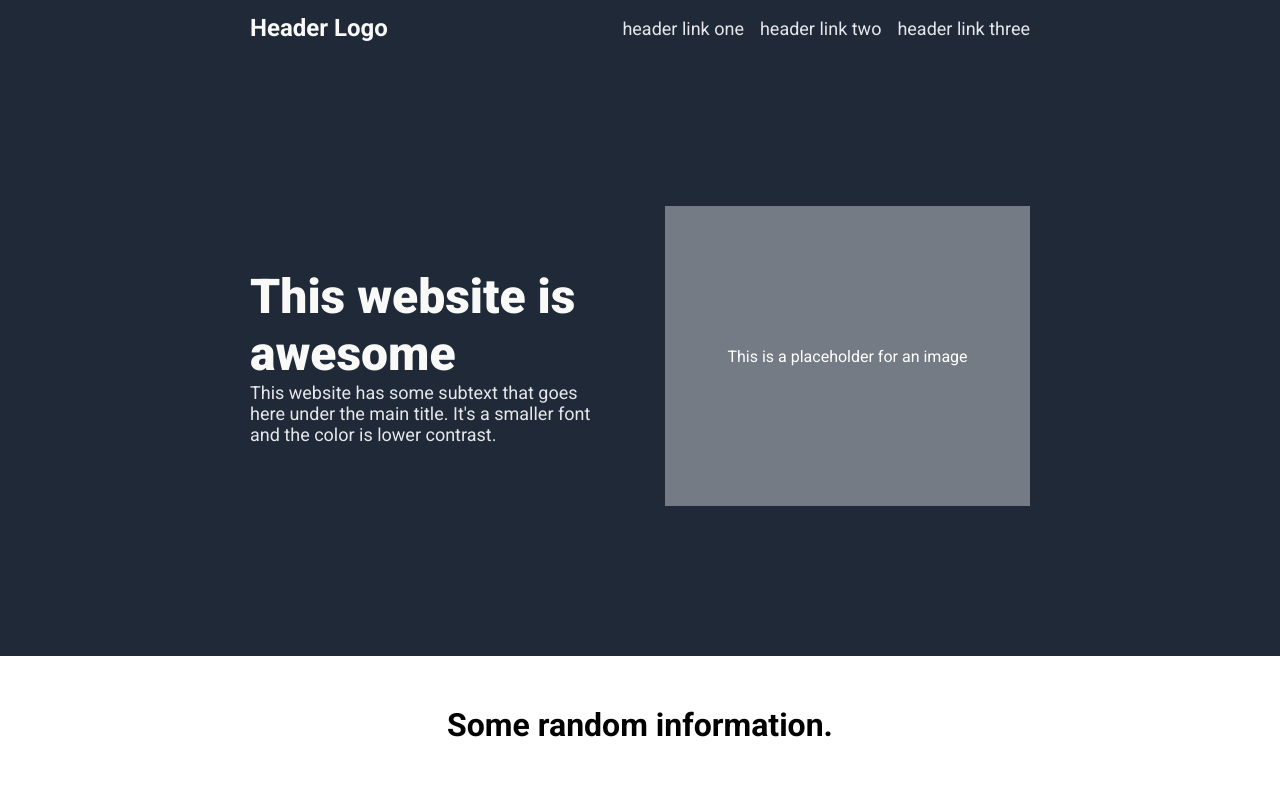
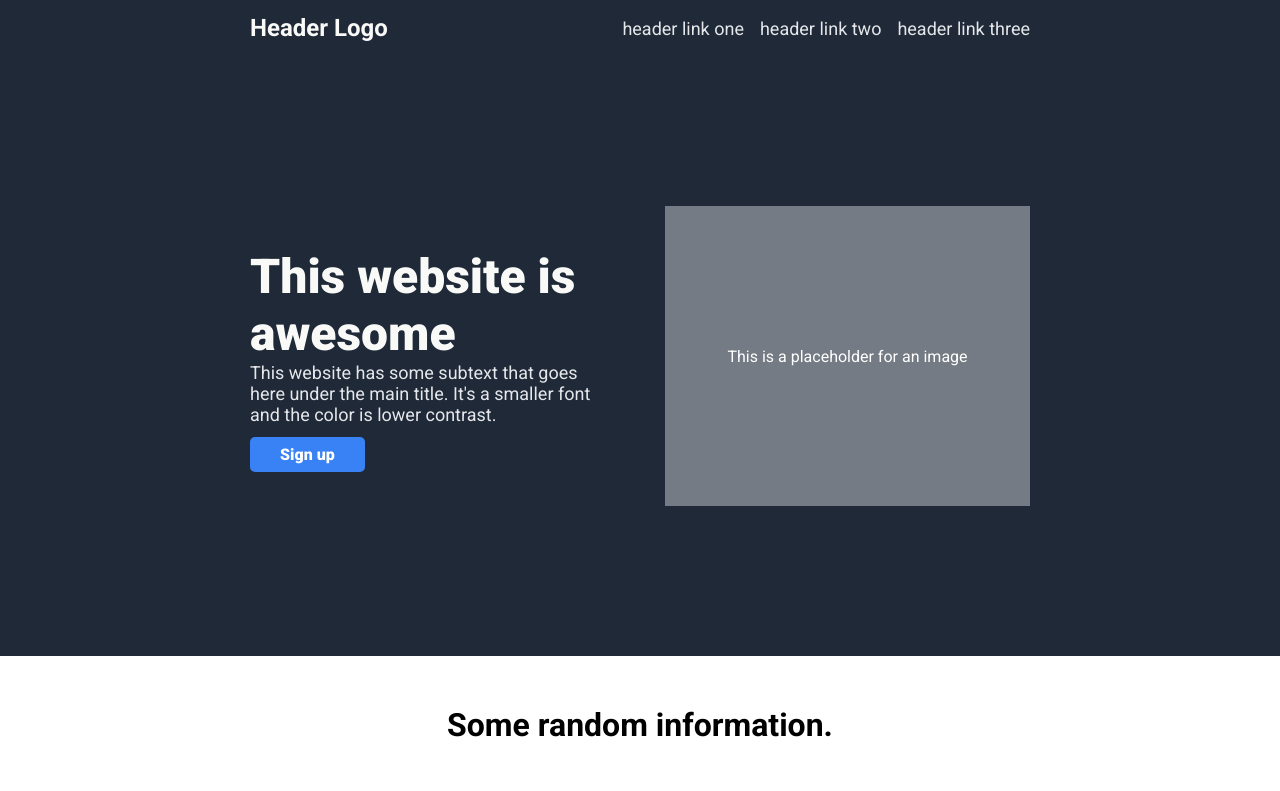
Before and after one commit to danielguerrah/landing-page, a plain HTML site: page index.html in a window 1280 px wide. Shown: the top 791 px of the page. Drawn offline with Linux system fonts and the light colour scheme.

Commit message:
Add hero button

```diff
--- a/index.html
+++ b/index.html
@@ -24,6 +24,7 @@
             <div id="jumbo-left">
                 <h1>This website is awesome</h1>
                 <p>This website has some subtext that goes here under the main title. It's a smaller font and the color is lower contrast.</p>
+                <span class="buttonAction">Sign up</span>
             </div>
             <div id="jumbo-image">
                 <p>This is a placeholder for an image</p>
--- a/style.css
+++ b/style.css
@@ -56,6 +56,14 @@
 #jumbo-left > p {
     font-size: 18px;
     color: #E5E7EB;
+    margin-bottom: 20px;
+}
+.buttonAction {
+    padding: 8px 30px;
+    background: #3882F6;
+    border-radius: 5px;
+    color: white;
+    font-weight: 900;
 }
 
 #jumbo > * {
```
